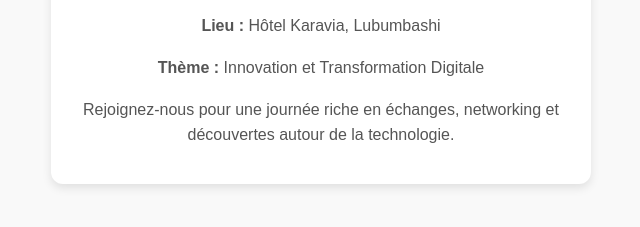
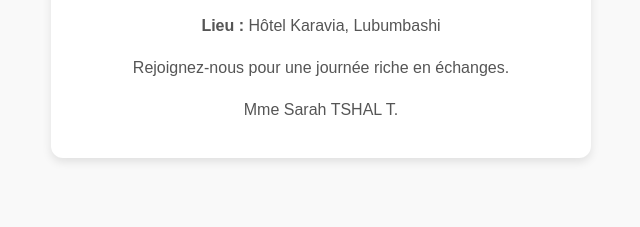
Before and after one commit to Elisee-Mulenga/evenement-2025, a plain HTML site: page index.html in a window 1280 px wide. Shown: the part 157-384 px from the top of the page, without its empty margins (319-959 px from the left). Drawn offline with Linux system fonts and the light colour scheme.

Commit message:
VER 3 index.html

```diff
--- a/index.html
+++ b/index.html
@@ -28,8 +28,8 @@
     <h1>🎉 Conférence 2025</h1>
     <p><strong>Date :</strong> 15 octobre 2025</p>
     <p><strong>Lieu :</strong> Hôtel Karavia, Lubumbashi</p>
-    <p><strong>Thème :</strong> Innovation et Transformation Digitale</p>
-    <p>Rejoignez-nous pour une journée riche en échanges, networking et découvertes autour de la technologie.</p>
+    <p>Rejoignez-nous pour une journée riche en échanges.</p>
+    <p>Mme Sarah TSHAL T.</p>
   </div>
 </body>
 </html>
```
